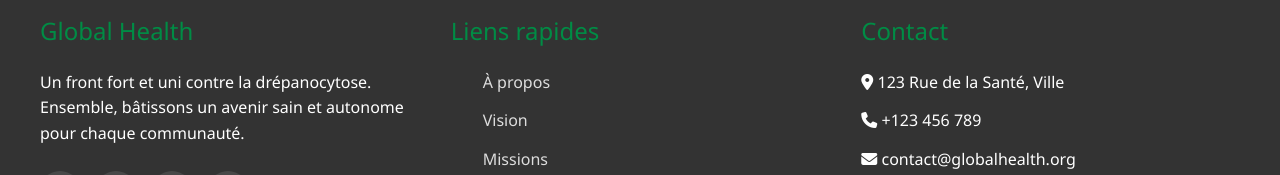
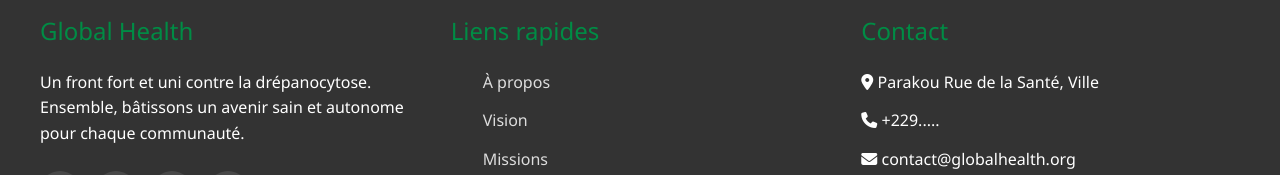
Before and after one commit to Faoussane/GlobalHealth, a plain HTML site: page index.html in a window 1280 px wide. Shown: the part 4008-4183 px from the top of the page. Drawn offline with nearby package versions, Linux system fonts and the light colour scheme.

Commit message:
Update index.html

```diff
--- a/index.html
+++ b/index.html
@@ -795,8 +795,8 @@
 
             <div class="footer-col">
                 <h3>Contact</h3>
-                <p><i class="fas fa-map-marker-alt"></i> 123 Rue de la Santé, Ville</p>
-                <p><i class="fas fa-phone"></i> +123 456 789</p>
+                <p><i class="fas fa-map-marker-alt"></i> Parakou Rue de la Santé, Ville</p>
+                <p><i class="fas fa-phone"></i> +229.....</p>
                 <p><i class="fas fa-envelope"></i> contact@globalhealth.org</p>
             </div>
         </div>
```
